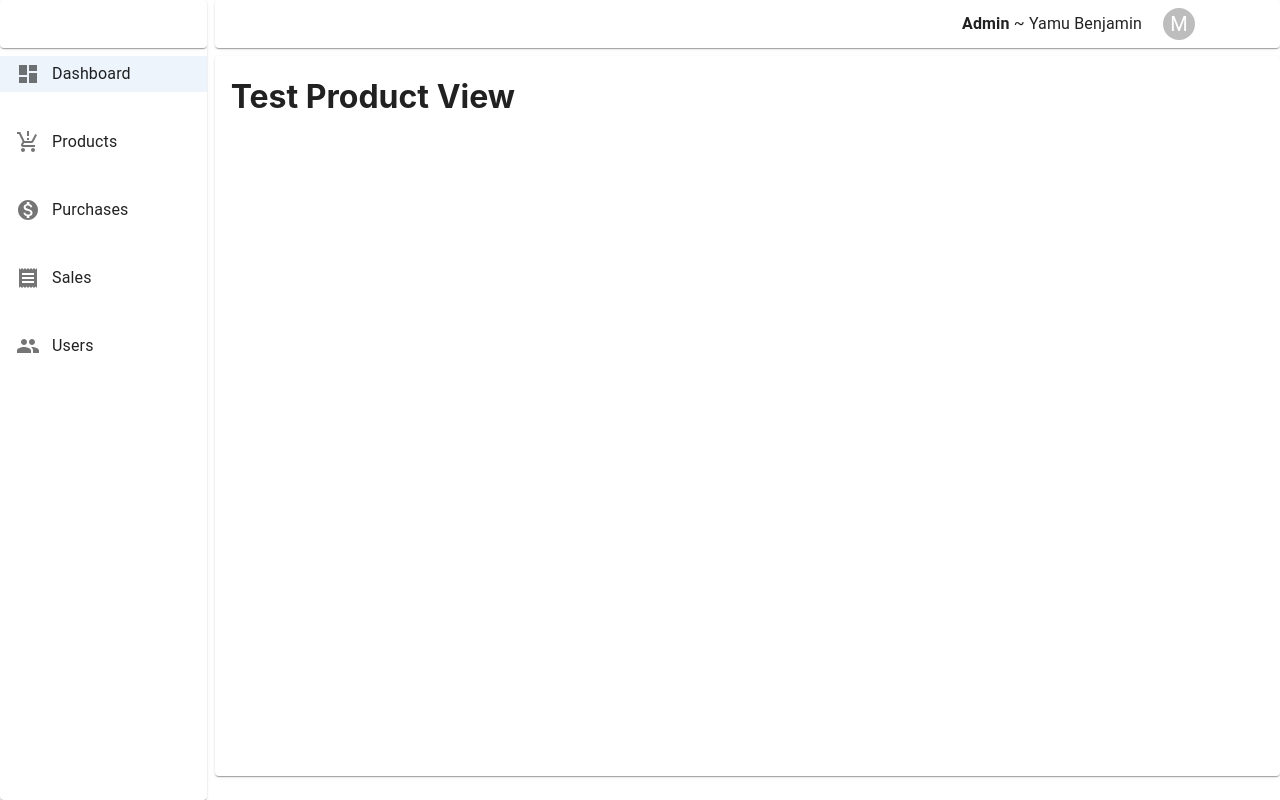
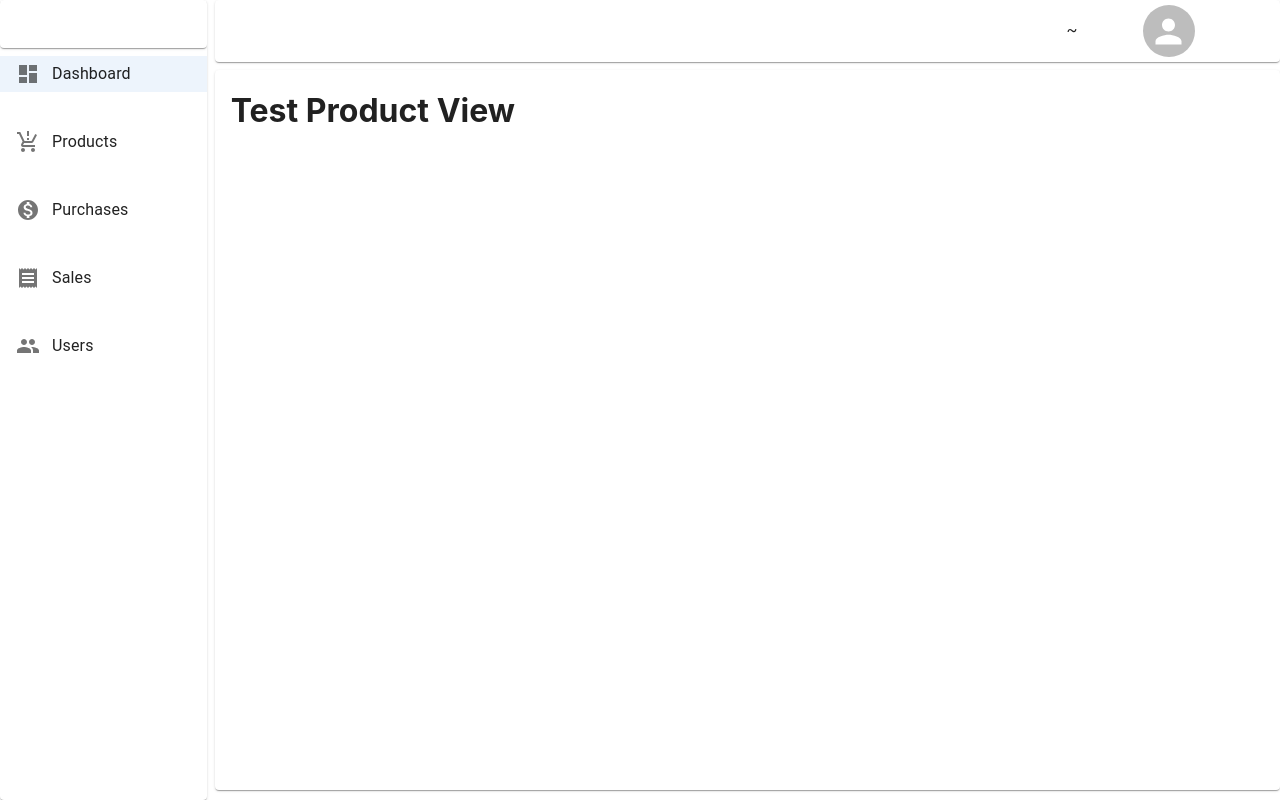
Before and after one commit to yamuben/shopManagment, a React (Create React App) app in the folder frontend/: page /product in a window 1280 px wide. Built offline with nearby package versions, Linux system fonts and the light colour scheme.

Commit message:
continue login intergration

```diff
--- a/frontend/package.json
+++ b/frontend/package.json
@@ -7,6 +7,7 @@
     "@emotion/styled": "^11.10.5",
     "@fontsource/roboto": "^4.5.8",
     "@mui/icons-material": "^5.10.9",
+    "@mui/lab": "^5.0.0-alpha.107",
     "@mui/material": "^5.10.12",
     "@reduxjs/toolkit": "^1.9.0",
     "@testing-library/jest-dom": "^5.16.5",
--- a/frontend/src/components/layout/TopNav.js
+++ b/frontend/src/components/layout/TopNav.js
@@ -1,22 +1,24 @@
-import * as React from 'react';
-import Box from '@mui/material/Box';
-import Avatar from '@mui/material/Avatar';
-import Menu from '@mui/material/Menu';
-import MenuItem from '@mui/material/MenuItem';
-import ListItemIcon from '@mui/material/ListItemIcon';
-import Divider from '@mui/material/Divider';
-import IconButton from '@mui/material/IconButton';
-import Typography from '@mui/material/Typography';
-import Tooltip from '@mui/material/Tooltip';
-import PersonAdd from '@mui/icons-material/PersonAdd';
-import Settings from '@mui/icons-material/Settings';
-import Logout from '@mui/icons-material/Logout';
-import { Card } from '@mui/material';
+import * as React from "react";
+import Box from "@mui/material/Box";
+import Avatar from "@mui/material/Avatar";
+import Menu from "@mui/material/Menu";
+import MenuItem from "@mui/material/MenuItem";
+import ListItemIcon from "@mui/material/ListItemIcon";
+import Divider from "@mui/material/Divider";
+import IconButton from "@mui/material/IconButton";
+import Typography from "@mui/material/Typography";
+import Tooltip from "@mui/material/Tooltip";
+import PersonAdd from "@mui/icons-material/PersonAdd";
+import Settings from "@mui/icons-material/Settings";
+import Logout from "@mui/icons-material/Logout";
+import { Card } from "@mui/material";
 
-import {useNavigate} from "react-router-dom";
+import { useNavigate } from "react-router-dom";
+import { useSelector } from "react-redux";
 
 export default function AccountMenu() {
   const navigate = useNavigate();
+  const { user } = useSelector((state) => state.auth);
   const [anchorEl, setAnchorEl] = React.useState(null);
   const open = Boolean(anchorEl);
   const handleClick = (event) => {
@@ -27,19 +29,29 @@ export default function AccountMenu() {
   };
   return (
     <React.Fragment>
-      <Card sx={{minHeight:"3rem", display: 'flex', alignItems: 'center', textAlign: 'center',justifyContent: 'end',paddingRight:"5rem"}}>
-
-        <Typography sx={{ minWidth: 100 }}><b>Admin</b> ~ Yamu Benjamin</Typography>
+      <Card
+        sx={{
+          minHeight: "3rem",
+          display: "flex",
+          alignItems: "center",
+          textAlign: "center",
+          justifyContent: "end",
+          paddingRight: "5rem",
+        }}
+      >
+        <Typography sx={{ minWidth: 100 }}>
+          <b>{user?.role}</b> ~ {user?.names}
+        </Typography>
         <Tooltip title="Account settings">
           <IconButton
             onClick={handleClick}
             size="small"
             sx={{ ml: 2 }}
-            aria-controls={open ? 'account-menu' : undefined}
+            aria-controls={open ? "account-menu" : undefined}
             aria-haspopup="true"
-            aria-expanded={open ? 'true' : undefined}
+            aria-expanded={open ? "true" : undefined}
           >
-            <Avatar sx={{ width: 32, height: 32 }}>M</Avatar>
+            <Avatar sx={{ width: 52, height: 52 }} src={user?.picture}></Avatar>
           </IconButton>
         </Tooltip>
       </Card>
@@ -52,31 +64,31 @@ export default function AccountMenu() {
         PaperProps={{
           elevation: 0,
           sx: {
-            overflow: 'visible',
-            filter: 'drop-shadow(0px 2px 8px rgba(0,0,0,0.32))',
+            overflow: "visible",
+            filter: "drop-shadow(0px 2px 8px rgba(0,0,0,0.32))",
             mt: 1.5,
-            '& .MuiAvatar-root': {
+            "& .MuiAvatar-root": {
               width: 32,
               height: 32,
               ml: -0.5,
               mr: 1,
             },
-            '&:before': {
+            "&:before": {
               content: '""',
-              display: 'block',
-              position: 'absolute',
+              display: "block",
+              position: "absolute",
               top: 0,
               right: 14,
               width: 10,
               height: 10,
-              bgcolor: 'background.paper',
-              transform: 'translateY(-50%) rotate(45deg)',
+              bgcolor: "background.paper",
+              transform: "translateY(-50%) rotate(45deg)",
               zIndex: 0,
             },
           },
         }}
-        transformOrigin={{ horizontal: 'right', vertical: 'top' }}
-        anchorOrigin={{ horizontal: 'right', vertical: 'bottom' }}
+        transformOrigin={{ horizontal: "right", vertical: "top" }}
+        anchorOrigin={{ horizontal: "right", vertical: "bottom" }}
       >
         <MenuItem>
           <Avatar /> Profile
@@ -97,7 +109,11 @@ export default function AccountMenu() {
           </ListItemIcon>
           Settings
         </MenuItem>
-        <MenuItem onClick={()=>{navigate("/login")}}>
+        <MenuItem
+          onClick={() => {
+            navigate("/login");
+          }}
+        >
           <ListItemIcon>
             <Logout fontSize="small" />
           </ListItemIcon>
--- a/frontend/src/redux/auth/actions.js
+++ b/frontend/src/redux/auth/actions.js
@@ -6,8 +6,8 @@ export const loginAction = (data) => async (dispatch) => {
     try {
         const res = await loginService(data);
         if(res?.status===200){
+            dispatch(authActions.setIsFetching(false));
             dispatch(authActions.login(res.data));
-            dispatch(authActions.setIsFetching(false));
         }
         dispatch(authActions.setIsFetching(false));
     } catch (error) {
--- a/frontend/src/view/Home.js
+++ b/frontend/src/view/Home.js
@@ -1,11 +1,28 @@
-import React from "react";
+import React, { useState,useEffect } from "react";
 import { Container, Grid, Card, TextField, Stack, Button } from "@mui/material";
 import "./index.css";
+import LoadingButton from '@mui/lab/LoadingButton';
+import {useDispatch,useSelector} from "react-redux"
 import { useNavigate } from "react-router-dom";
+import {loginAction} from "../redux/auth/actions";
 import logo from "../assets/logo.jpeg";
 const styles = { width: "100%", height: "100vh" };
 const ViewComponent = (props) => {
   const navigate = useNavigate();
+  const dispatch = useDispatch();
+  const {token,isFetching} = useSelector((state)=> state?.auth);
+  const [password, setPassword] = useState();
+  const [email, setEmail] = useState();
+  const login =()=>{
+    loginAction({email,password})(dispatch);
+  }
+
+  useEffect(()=>{
+
+    if(token){
+      navigate("/dashboard");
+    }
+  },[token])
   return (
     <Container sx={styles}>
       <Grid
@@ -27,22 +44,28 @@ const ViewComponent = (props) => {
                 id="filled-basic"
                 label="Email"
                 variant="filled"
+                onChange={(e) => setEmail(e.target.value)}
               />
               <TextField
                 fullWidth
                 id="filled-basic"
                 label="Password"
                 variant="filled"
+                onChange={(e) => setPassword(e.target.value)}
               />
-              <Button
+              <LoadingButton
+
+              loading={isFetching}
                 fullWidth
                 variant="contained"
                 onClick={() => {
-                  navigate("/dashboard");
+                  console.log({password,email});
+                  // navigate("/dashboard");
+                  login();
                 }}
               >
                 Signin
-              </Button>
+              </LoadingButton>
             </Stack>
           </Card>
         </Grid>
```
